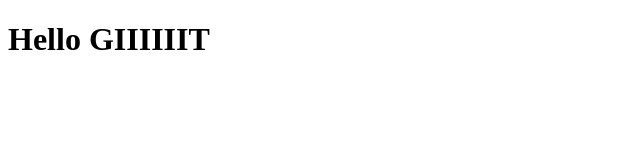
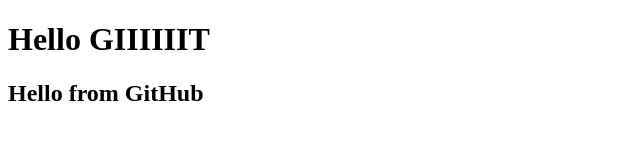
Before and after one commit to RobertasMolis/fake-project, a plain HTML site: page index.html in a window 1280 px wide. Shown: the whole page, without its empty margins (0-640 px from the left). Drawn offline with Linux system fonts and the light colour scheme.

Commit message:
Comit from GitHub

```diff
--- a/index.html
+++ b/index.html
@@ -5,5 +5,6 @@
    </head>
    <body>
        <h1>Hello GIIIIIIT</h1>
+       <h2>Hello from GitHub<h2>
    </body>
 </html>
```
